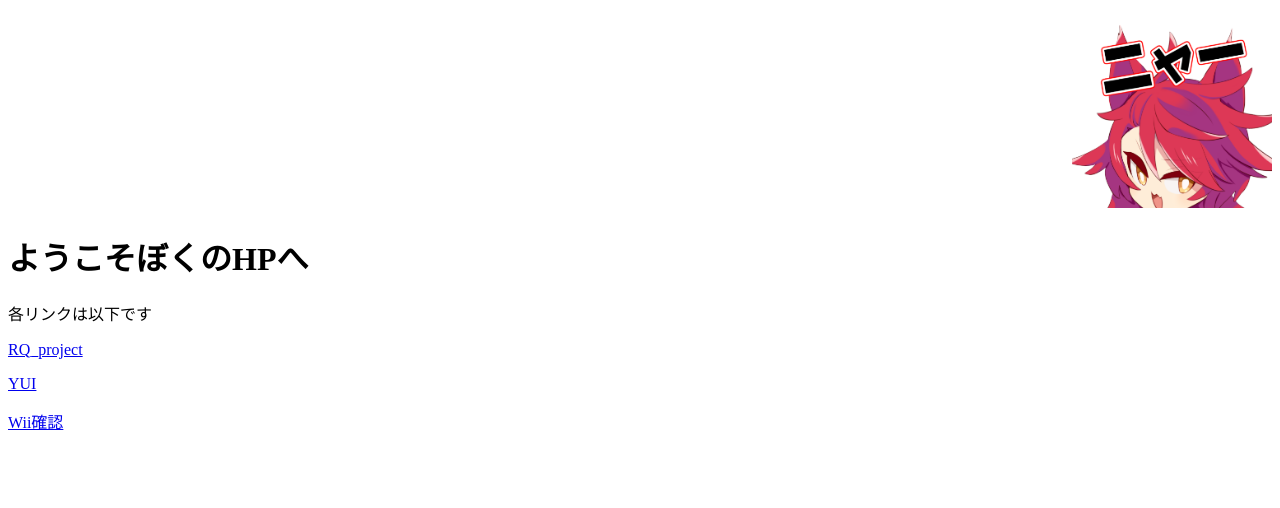
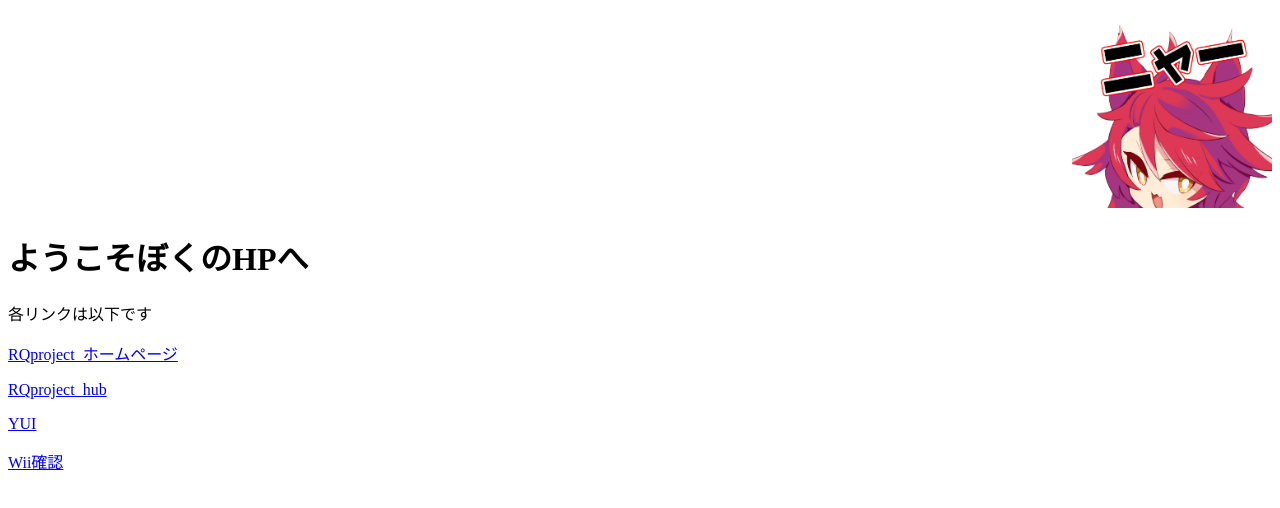
Before and after one commit to Pidanweb/Pidanweb.github.io, a plain HTML site: page index.html in a window 1280 px wide. Drawn offline with Linux system fonts and the light colour scheme.

Commit message:
Update index.html

```diff
--- a/index.html
+++ b/index.html
@@ -15,7 +15,8 @@
 
 <p>各リンクは以下です</p>
 
-<p><a href="https://pidanweb.github.io/RQ_project/RQ_HP_site/RQ_HP.html">RQ_project</a></p>
+<p><a href="https://pidanweb.github.io/YUI/index.html">RQproject_ホームページ</a></p>
+<p><a href="https://pidanweb.github.io/RQproject/setup/hub.html">RQproject_hub</a></p>
 <p><a href="https://pidanweb.github.io/YUI/index.html">YUI</a></p>
 <p><a href="https://pidanweb.github.io/wiimote-check.html">Wii確認</a></p>
 
```
